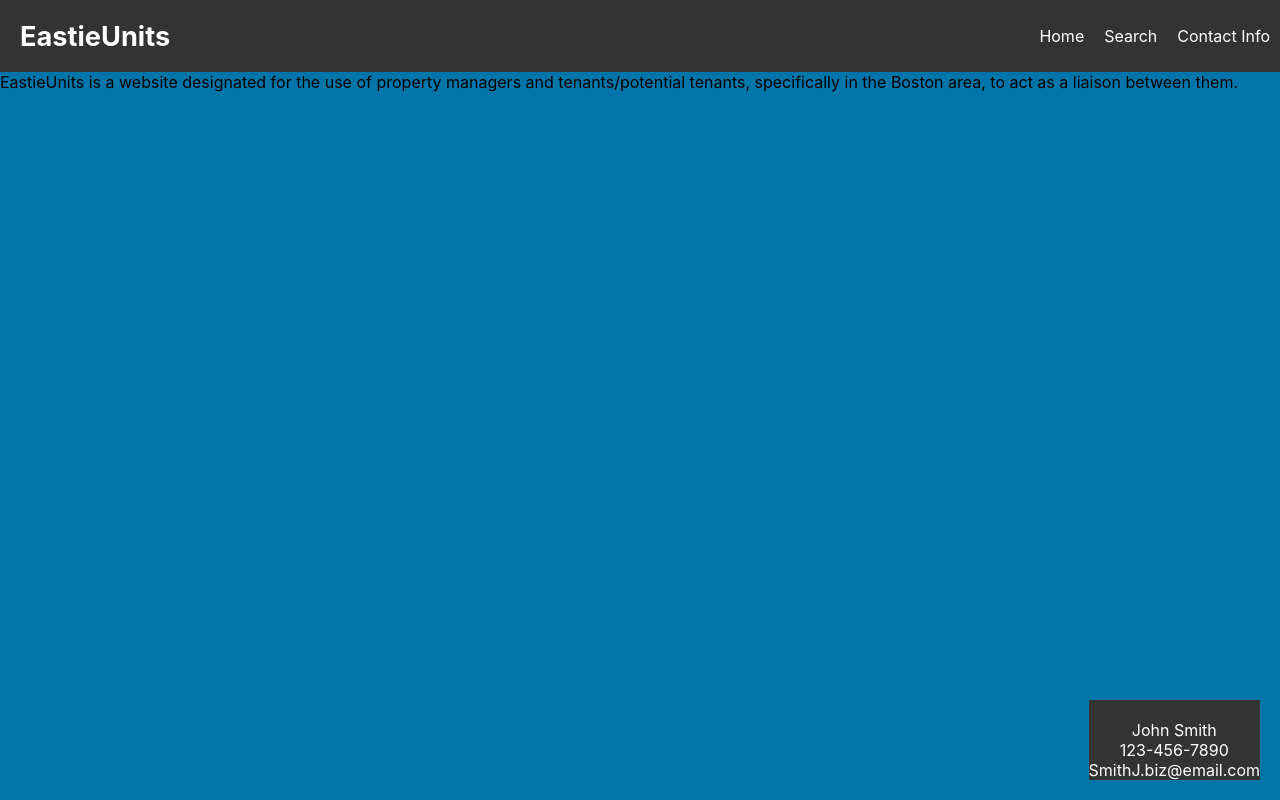
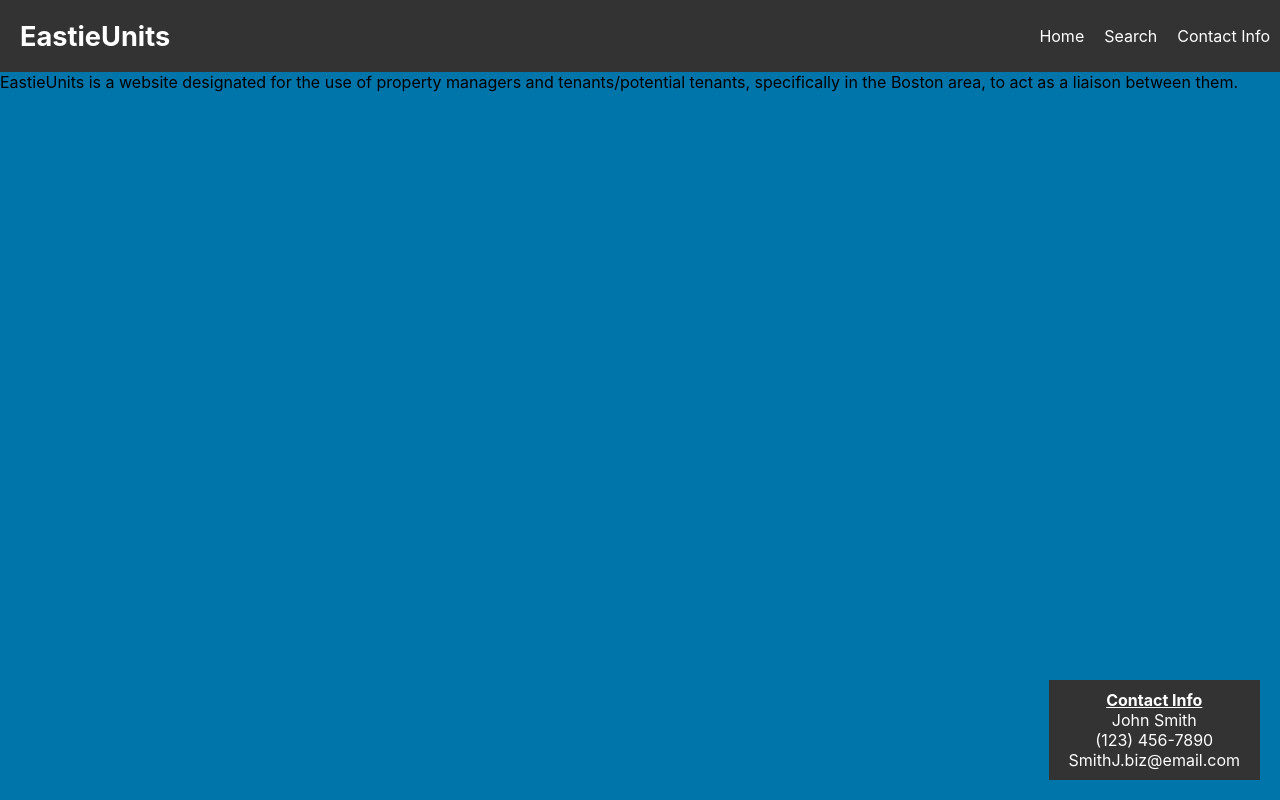
Before and after one commit to osullc2/EastieUnits, a React (Create React App) app: page / in a window 1280 px wide. Built offline with nearby package versions, Linux system fonts and the light colour scheme.

Commit message:
editted the contact information section

```diff
--- a/src/components/Contact.css
+++ b/src/components/Contact.css
@@ -4,5 +4,6 @@
     right: 0;
     background-color: #333;
     text-align: center; /* Align the text to the right */
+    padding: 10px 20px;
     margin: 20px; /* Add some margin for spacing */
 }
--- a/src/components/Contact.js
+++ b/src/components/Contact.js
@@ -4,12 +4,13 @@ function Contact(){
     return(
     <>
     <div className="contact-text">
+        <p1 style={{color:'white', textDecoration: 'underline', fontWeight: 'bold'}}>Contact Info</p1>
         <br />
-        <p1 style={{color:'white'}}>John Smith</p1>
+        <p2 style={{color:'white'}}>John Smith</p2>
         <br />
-        <p2 style={{color:'white'}}>123-456-7890</p2>
+        <p3 style={{color:'white'}}>(123) 456-7890</p3>
         <br />
-        <p3 style={{color:'white'}}>SmithJ.biz@email.com</p3>
+        <p4 style={{color:'white'}}>SmithJ.biz@email.com</p4>
     </div>
     </>
     )
```
